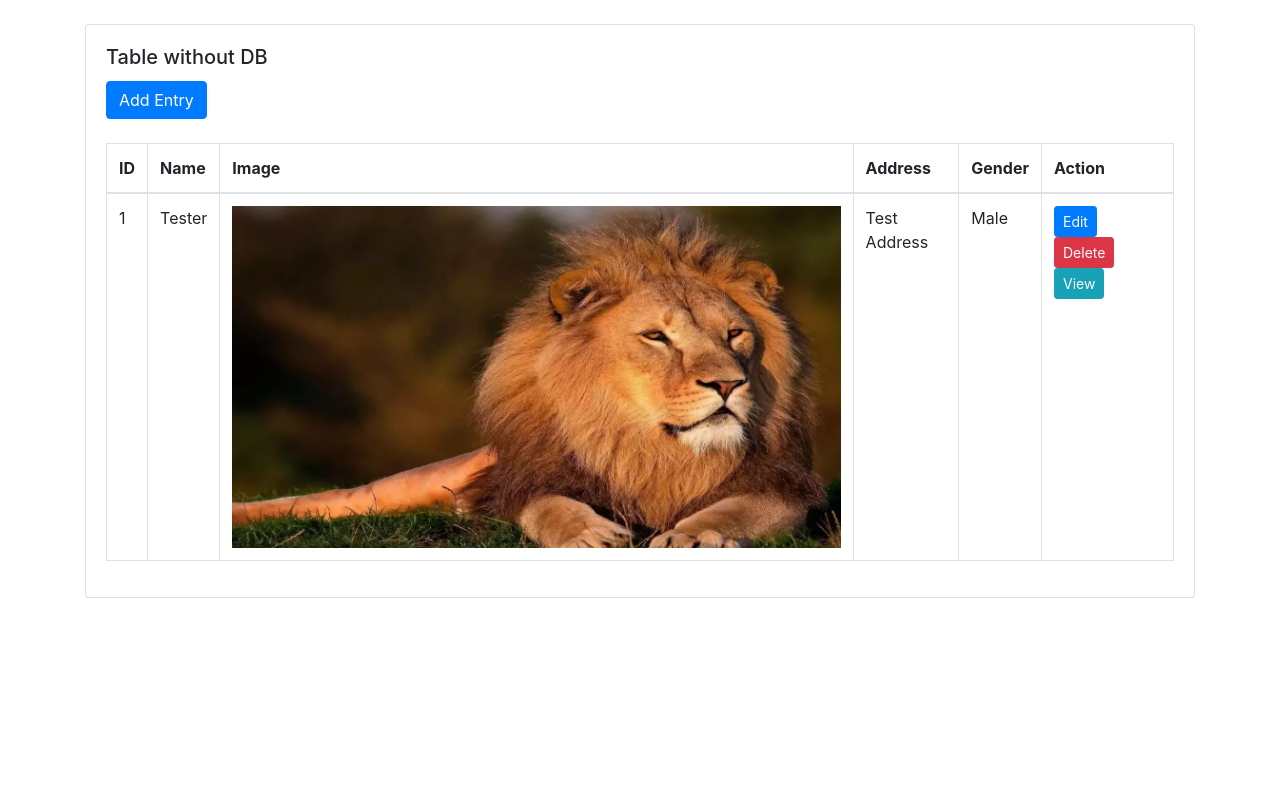
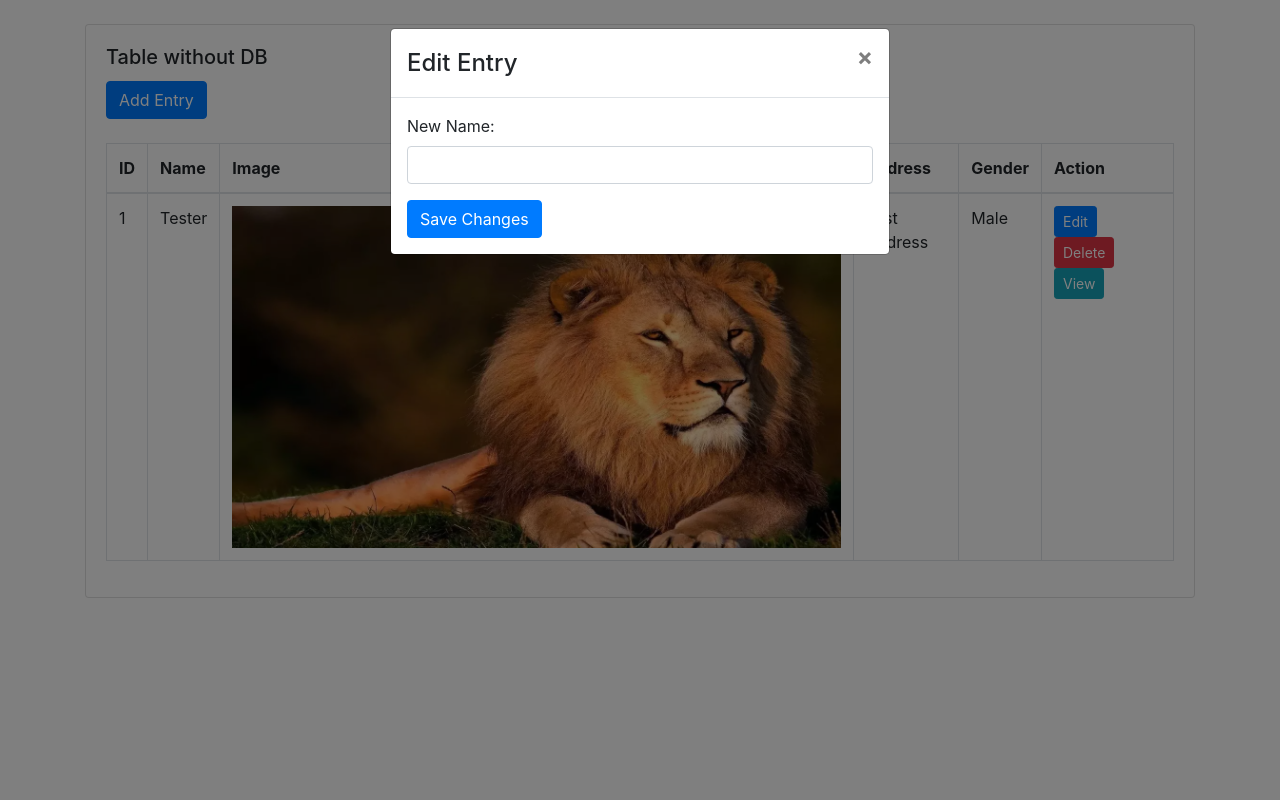
Before and after one commit to sayantan2k10/nodb_table, a PHP site: page / in a window 1280 px wide, after a click on "Edit". Run offline with PHP 8.4, Linux system fonts and the light colour scheme.

Commit message:
Added Edit Delete and View Modal

```diff
--- a/index.php
+++ b/index.php
@@ -75,6 +75,73 @@
       </div>
     </div>
   </div>
+
+<!-- Modal for Edit Entry -->
+<div class="modal" id="editEntryModal">
+    <div class="modal-dialog">
+      <div class="modal-content">
+
+        <!-- Modal Header -->
+        <div class="modal-header">
+          <h4 class="modal-title">Edit Entry</h4>
+          <button type="button" class="close" data-dismiss="modal">&times;</button>
+        </div>
+
+        <!-- Modal Body -->
+        <div class="modal-body">
+          <form id="editEntryForm">
+            <div class="form-group">
+              <label for="editName">New Name:</label>
+              <input type="text" class="form-control" id="editName" required>
+            </div>
+            <button type="button" class="btn btn-primary" onclick="saveEditedEntry()">Save Changes</button>
+          </form>
+        </div>
+
+      </div>
+    </div>
+  </div>
+
+  <!-- Modal for Delete Entry -->
+  <div class="modal" id="deleteEntryModal">
+    <div class="modal-dialog">
+      <div class="modal-content">
+
+        <!-- Modal Header -->
+        <div class="modal-header">
+          <h4 class="modal-title">Delete Entry</h4>
+          <button type="button" class="close" data-dismiss="modal">&times;</button>
+        </div>
+
+        <!-- Modal Body -->
+        <div class="modal-body">
+          <p>Are you sure you want to delete this entry?</p>
+          <button type="button" class="btn btn-danger" onclick="confirmDeleteEntry()">Delete</button>
+        </div>
+
+      </div>
+    </div>
+  </div>
+
+  <!-- Modal for View Entry -->
+  <div class="modal" id="viewEntryModal">
+    <div class="modal-dialog">
+      <div class="modal-content">
+
+        <!-- Modal Header -->
+        <div class="modal-header">
+          <h4 class="modal-title">View Entry</h4>
+          <button type="button" class="close" data-dismiss="modal">&times;</button>
+        </div>
+
+        <!-- Modal Body -->
+        <div class="modal-body" id="viewEntryBody">
+          <!-- View Entry content will be inserted here using JavaScript -->
+        </div>
+      </div>
+    </div>
+  </div>
+</div>
 <script>
     var data = [
     { id: 1, name: 'Tester', image: 'Test.jpg', address: 'Test Address', gender: 'Male' },
```
